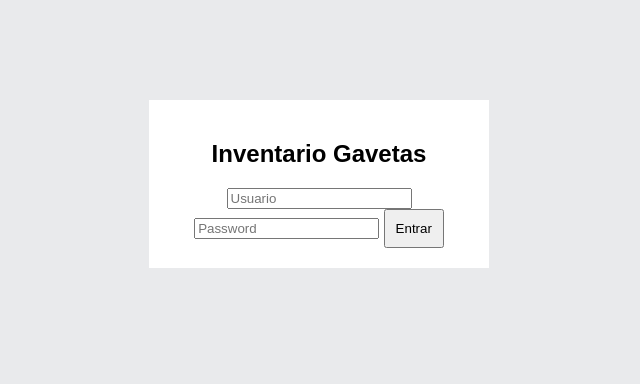
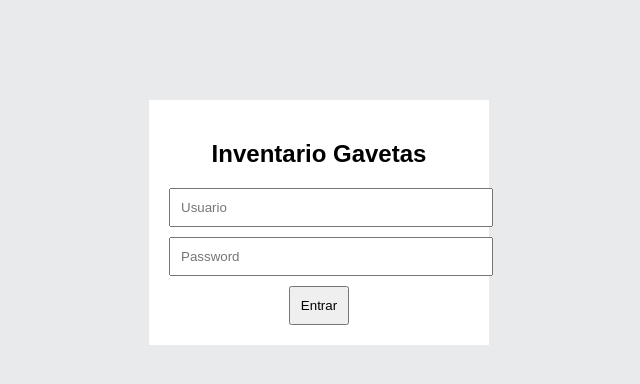
Before and after one commit to Velebob/Chemicals-UIX, a plain HTML site: page UIX/index.html in a window 1280 px wide. Shown: the whole page, without its empty margins (321-961 px from the left). Drawn offline with Linux system fonts and the light colour scheme.

Commit message:
Update styles.css

```diff
--- a/UIX/css/styles.css
+++ b/UIX/css/styles.css
@@ -109,3 +109,10 @@ button {
     opacity:0.85;
     cursor:pointer;
 }
+
+.center-card input {
+    display:block;
+    width:100%;
+    margin:10px 0;
+    padding:10px;
+}
```
